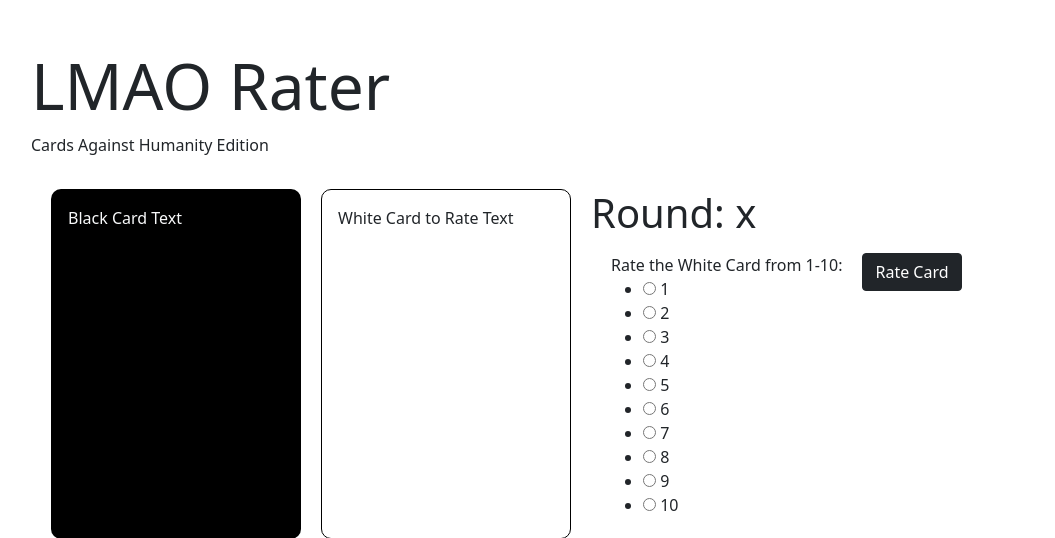
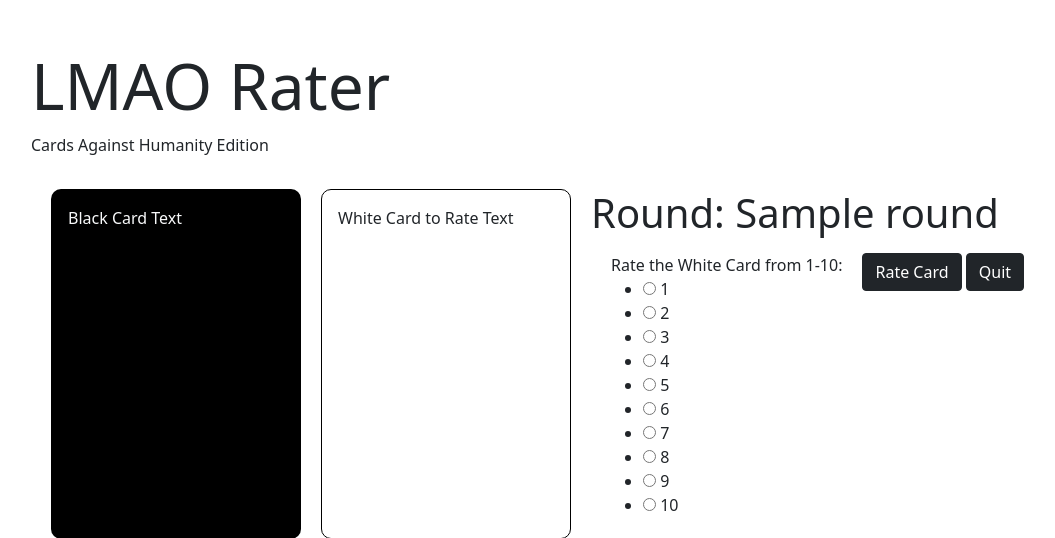
Before and after one commit to john-minney-iii/CS350-Project-1, a Django app: template play/templates/play.html in a window 1280 px wide. Shown: the top 538 px of the page, without its empty margins (17-1072 px from the left). Run offline with Django 3.2, Linux system fonts and the light colour scheme; tables that the repository leaves empty hold one stand-in row (values such as "Sample post"); the template is opened without the code that fills it: values that come from a table or form of the project are taken from there, most other values are stand-ins (such as "Sample title", 1, 10 or a date in 2020).

Commit message:
Added Play Round Counter via URL

```diff
--- a/play/templates/play.html
+++ b/play/templates/play.html
@@ -70,12 +70,13 @@
             </div>
         </div>
         <div class="inline-div mt-3">
-            <p class="display-6 text-dark">Round: x</p>
-            <form method="post" action='/play/'>
+            <p class="display-6 text-dark">Round: {{ round }}</p>
+            <form method="post" action='/play/{{ round }}/'>
                 {% csrf_token %}
                 <div class="inline-div">{{ form }}</div>
                 <div class="inline-div">
                     <button type="submit" name="rate" class="btn btn-dark btn-small">Rate Card</button>
+                    <a href="/end/" class='btn btn-dark'>Quit</a>
                 </div>
             </form>
         </div>
--- a/play/urls.py
+++ b/play/urls.py
@@ -4,5 +4,5 @@
 from .views import PlayView
 
 urlpatterns = [
-    path('', PlayView.as_view(), name='play-view'),
+    path('<int:round>/', PlayView.as_view(), name='play-view'),
 ]
--- a/start/templates/index.html
+++ b/start/templates/index.html
@@ -85,6 +85,6 @@
       </div>
     </div>
 
-    <a href="play"> <button class="button button1">Start!</button></a>
+    <a href="play/1/"> <button class="button button1">Start!</button></a>
   </body>
 </html>
```
Also changed, not shown: play/views.py (+4 -4 lines).
